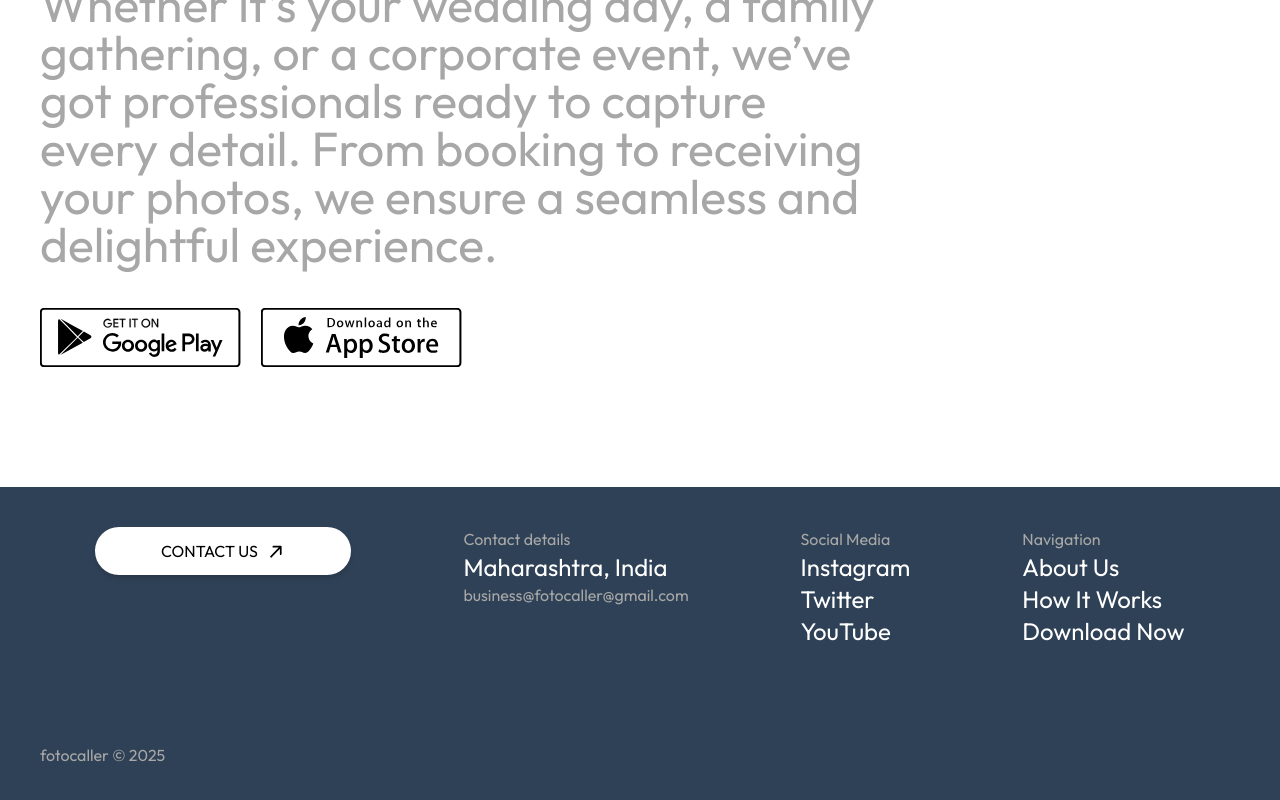
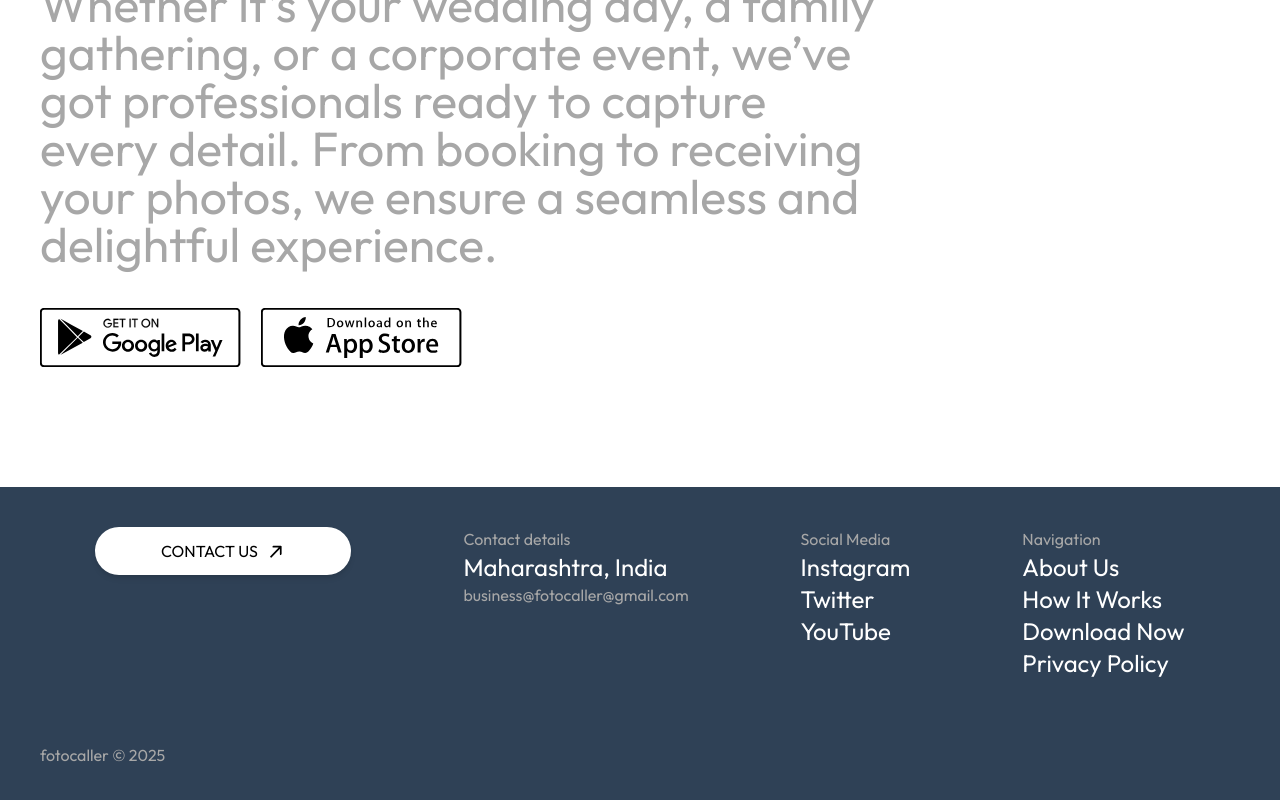
Before and after one commit to fotocaller/fotocaller, a React (Vite) app: page / in a window 1280 px wide. Shown: the part 3008-3808 px from the top of the page. Built offline with nearby package versions, Linux system fonts and the light colour scheme.

Commit message:
added a link to pp🙌

```diff
--- a/src/pages/Footer.tsx
+++ b/src/pages/Footer.tsx
@@ -1,3 +1,4 @@
+import { Link } from "react-router-dom";
 import ContactUsBtn from "../components/ContactUsBtn";
 
 const Footer = () => {
@@ -69,6 +70,14 @@ const Footer = () => {
           >
             Download Now
           </a>
+          <Link to="/privacy_policy">
+            <a
+              onClick={() => scrollToSection(".download-page")}
+              className="text-white text-2xl block cursor-pointer"
+            >
+              Privacy Policy
+            </a>
+          </Link>
         </div>
       </div>
       <p className="absolute text-grey bottom-10 left-10 hidden md:block">
```
